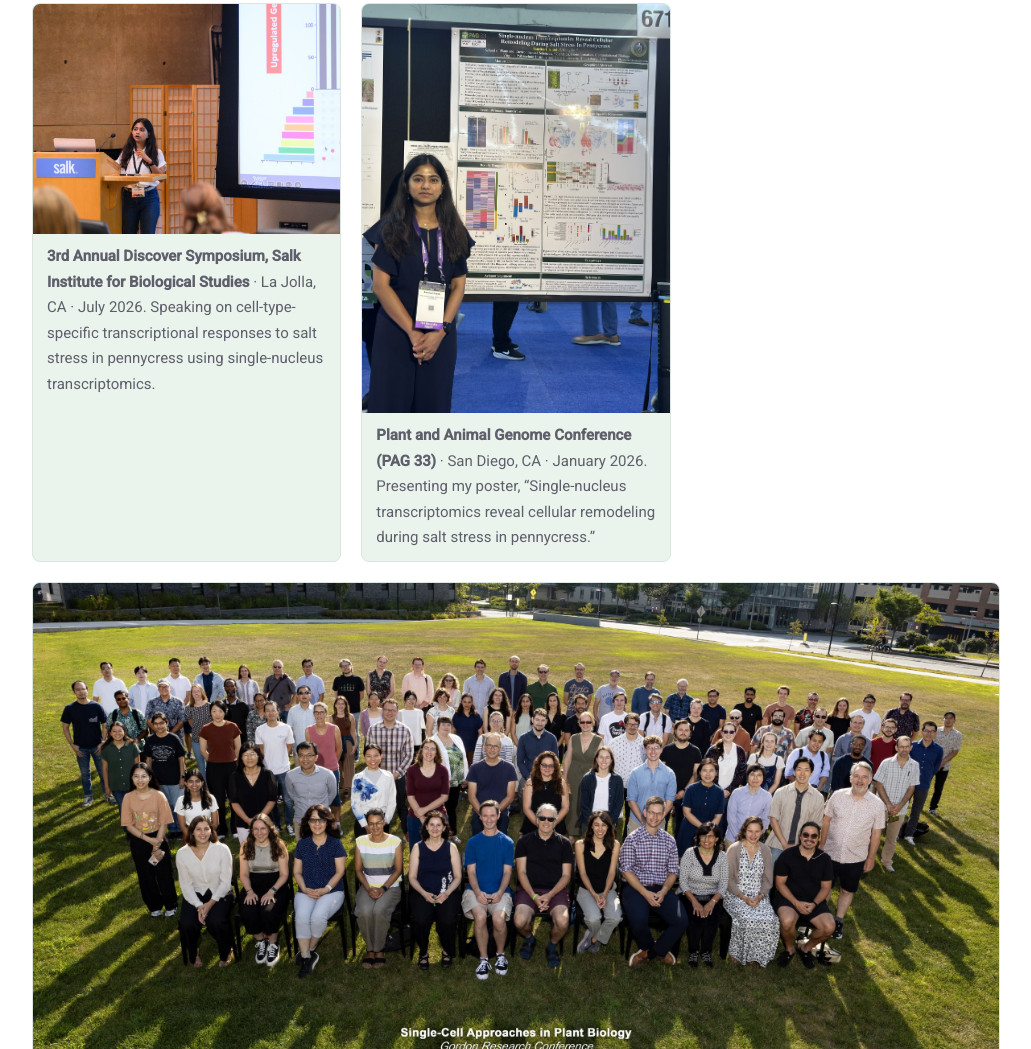
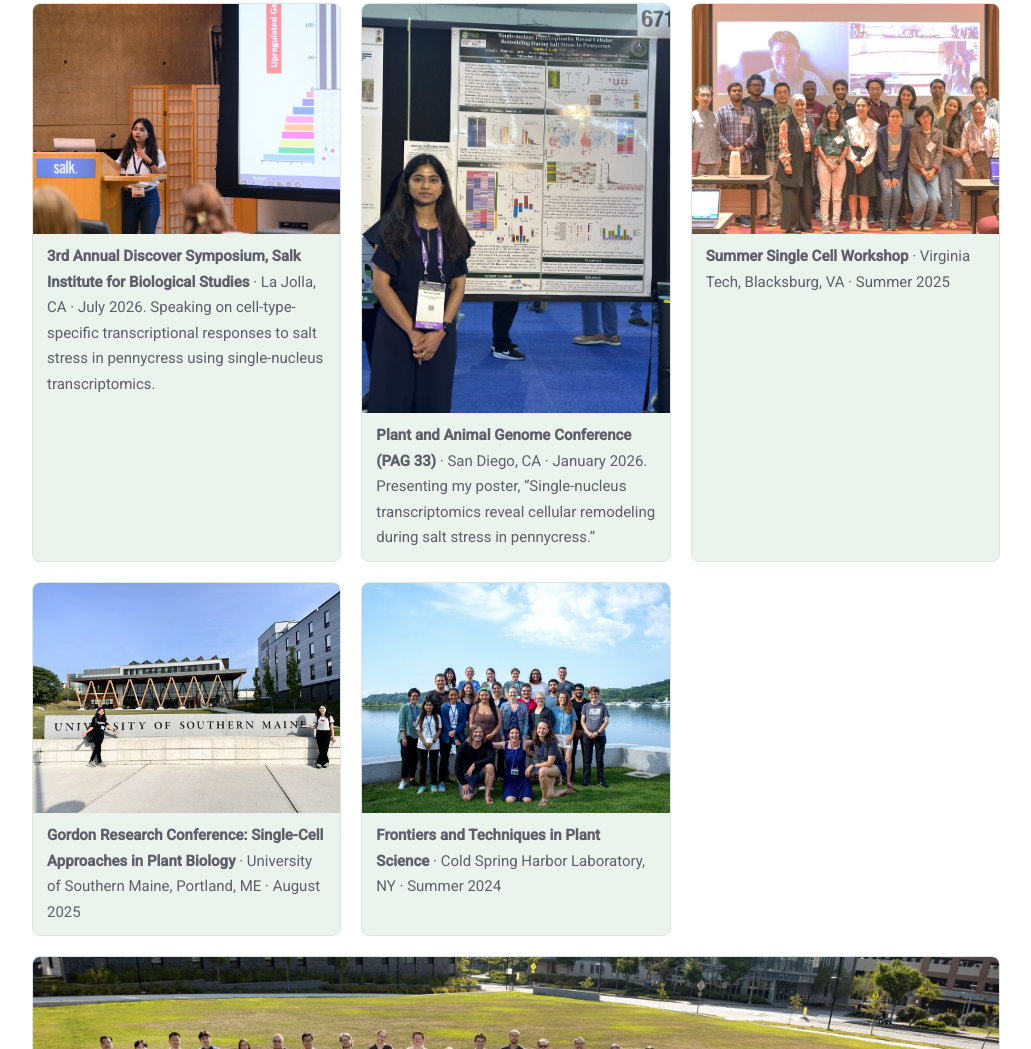
Before and after one commit to sancharikundu93/sancharikundu93.github.io, a plain HTML site: page photos.html in a window 1280 px wide. Shown: the part 303-1352 px from the top of the page, without its empty margins (124-1155 px from the left). Drawn offline with Linux system fonts and the light colour scheme.

Commit message:
Add workshop, GRC and CSHL photos to Photos page
Co-Authored-By: Claude Opus 5.5 <noreply@anthropic.com>

```diff
--- a/photos.html
+++ b/photos.html
@@ -42,6 +42,18 @@
         <a href="photos/pag33_poster_2026.jpg" target="_blank" rel="noopener"><img src="photos/pag33_poster_2026.jpg" alt="Sanchari Kundu standing beside her poster on single-nucleus transcriptomics of salt stress in pennycress at PAG 33" loading="lazy"></a>
         <figcaption><strong>Plant and Animal Genome Conference (PAG 33)</strong> · San Diego, CA · January 2026. Presenting my poster, “Single-nucleus transcriptomics reveal cellular remodeling during salt stress in pennycress.”</figcaption>
       </figure>
+      <figure>
+        <a href="photos/single_cell_workshop_2025.jpg" target="_blank" rel="noopener"><img src="photos/single_cell_workshop_2025.jpg" alt="Group photo of participants and organizers of the Summer Single Cell Workshop at Virginia Tech" loading="lazy"></a>
+        <figcaption><strong>Summer Single Cell Workshop</strong> · Virginia Tech, Blacksburg, VA · Summer 2025</figcaption>
+      </figure>
+      <figure>
+        <a href="photos/grc_2025_usm.jpg" target="_blank" rel="noopener"><img src="photos/grc_2025_usm.jpg" alt="Sanchari Kundu and a colleague at the University of Southern Maine sign during the 2025 Gordon Research Conference" loading="lazy"></a>
+        <figcaption><strong>Gordon Research Conference: Single-Cell Approaches in Plant Biology</strong> · University of Southern Maine, Portland, ME · August 2025</figcaption>
+      </figure>
+      <figure>
+        <a href="photos/cshl_plant_course_2024.jpg" target="_blank" rel="noopener"><img src="photos/cshl_plant_course_2024.jpg" alt="Group photo of the Frontiers and Techniques in Plant Science course by the harbor at Cold Spring Harbor Laboratory" loading="lazy"></a>
+        <figcaption><strong>Frontiers and Techniques in Plant Science</strong> · Cold Spring Harbor Laboratory, NY · Summer 2024</figcaption>
+      </figure>
       <figure class="wide">
         <a href="photos/grc_2025_group.jpg" target="_blank" rel="noopener"><img src="photos/grc_2025_group.jpg" alt="Group photo of attendees at the 2025 Gordon Research Conference on Single-Cell Approaches in Plant Biology" loading="lazy"></a>
         <figcaption><strong>Gordon Research Conference: Single-Cell Approaches in Plant Biology</strong> · University of Southern Maine, Portland, ME · August 2025. I presented a talk and a poster on improving scRNA-seq quantification in plants through refined 3′ UTR annotation.</figcaption>
--- a/style.css
+++ b/style.css
@@ -135,6 +135,7 @@ footer strong { color: var(--text); }
 /* ---------- Photos page ---------- */
 .gallery {
   display: grid; grid-template-columns: repeat(auto-fill, minmax(260px, 1fr)); gap: 20px;
+  grid-auto-flow: dense;
 }
 .gallery figure {
   margin: 0; background: var(--tint); border-radius: 8px; overflow: hidden;
```
Also changed, not shown: photos/cshl_plant_course_2024.jpg (added), photos/grc_2025_usm.jpg (added), photos/single_cell_workshop_2025.jpg (added).
